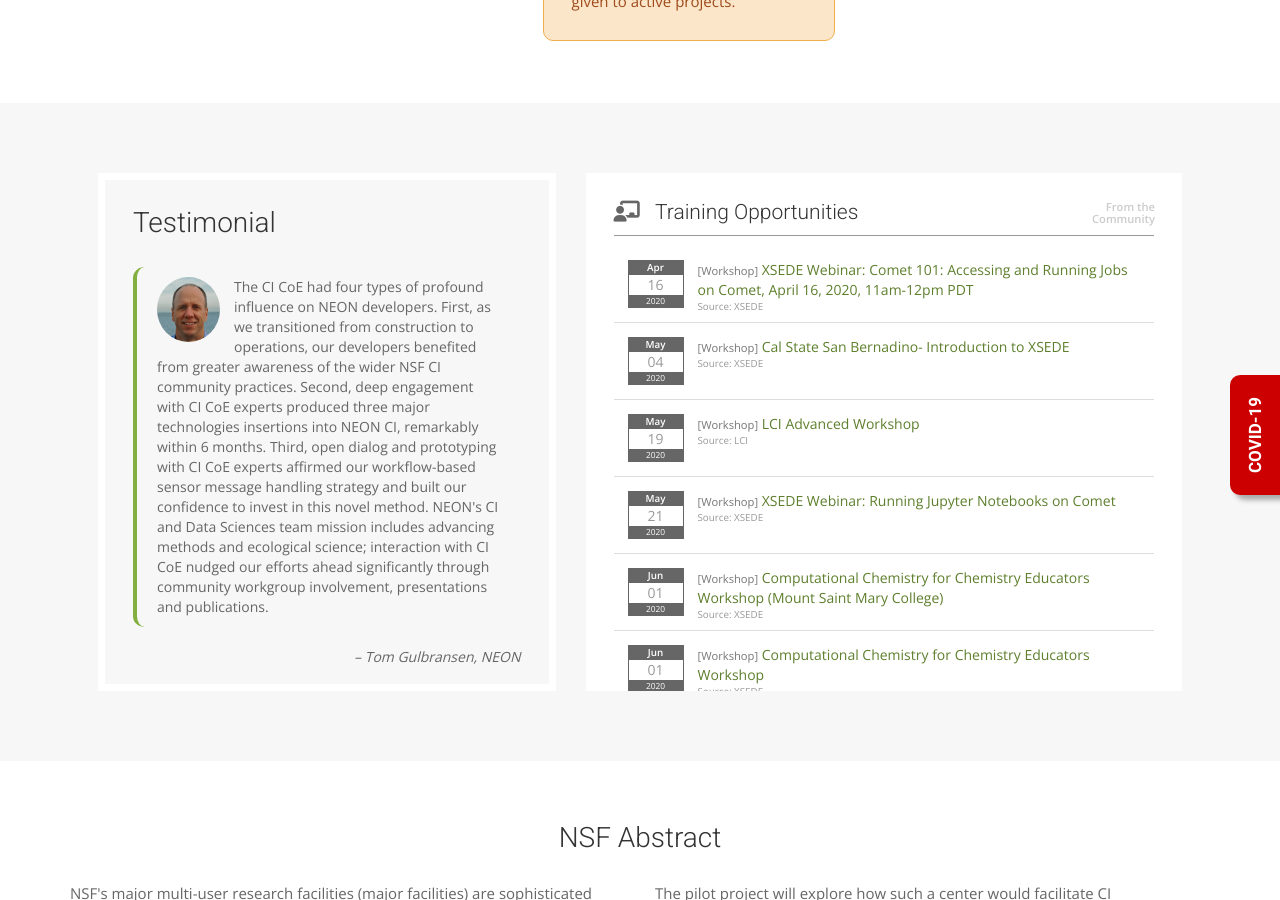
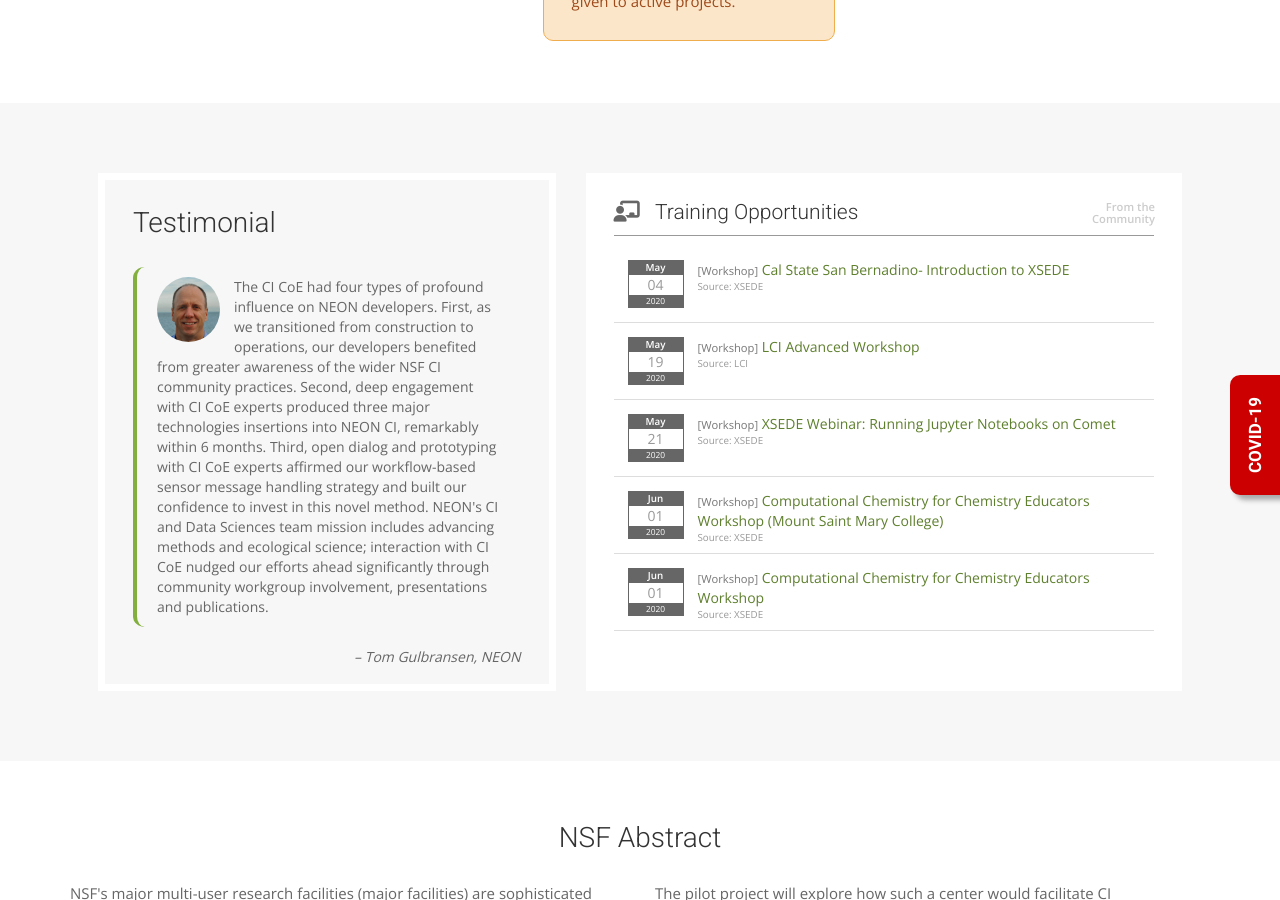
Before and after one commit to cicoe/cicoe.github.io, a Jekyll site: the page built from index.html, in a window 1280 px wide and 900 px high, scrolled down 1252 px. Built offline with Jekyll 4.4.1, drawn with Linux system fonts in a browser that asks for light colours; nearby versions of some CDN libraries; some web fonts are replaced; comment, search, counter and statistics services are not loaded.

Commit message:
updated training events

```diff
--- a/_data/training_opportunities.yml
+++ b/_data/training_opportunities.yml
@@ -1,11 +1,3 @@
-- categroy: Workshop
-  end_date: April 16, 2020
-  source: XSEDE
-  start_date: April 16, 2020
-  time: ''
-  title: 'XSEDE Webinar: Comet 101: Accessing and Running Jobs on Comet, April 16,
-    2020, 11am-12pm PDT'
-  website: "https://www.xsede.org/web/xup/course-calendar/-/training-user/class/2050/session/3666/register"
 - categroy: Workshop
   end_date: May 04, 2020
   source: XSEDE
```
